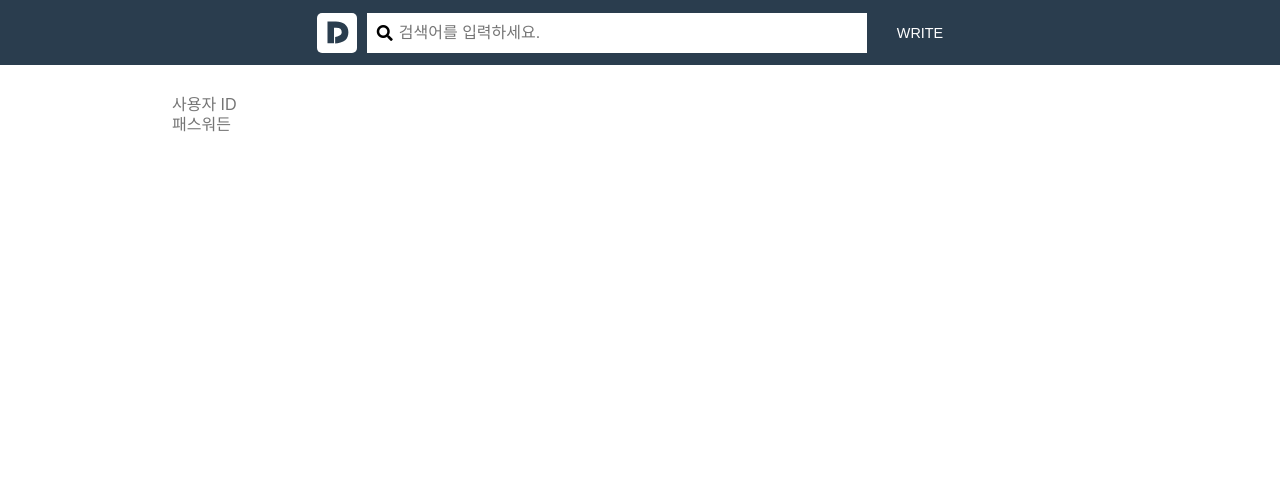
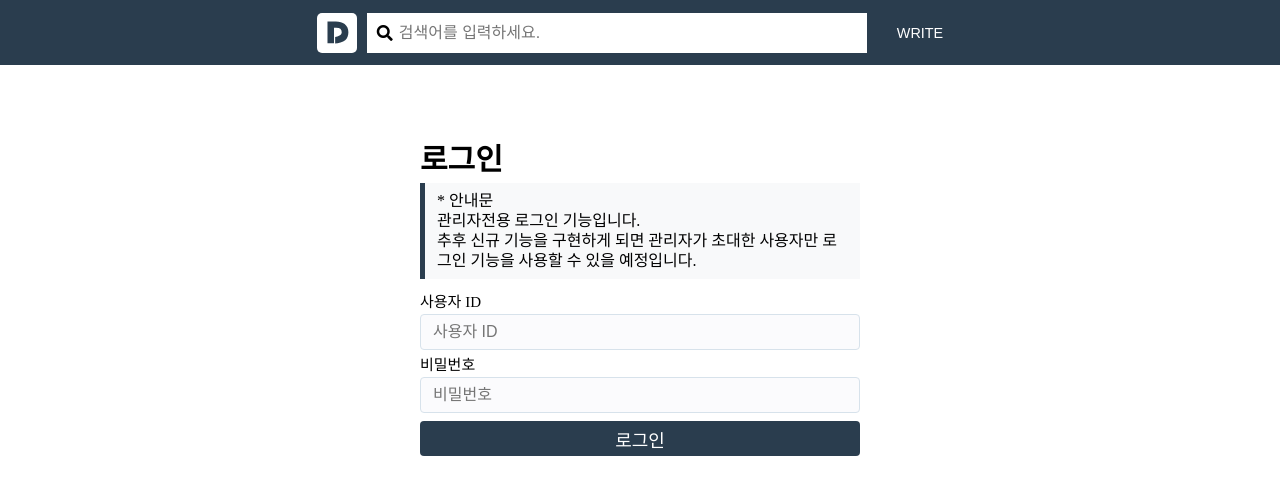
Before and after one commit to dosReady/dlog-frontend, a React (Create React App) app: page /login in a window 1280 px wide. Shown: the top 494 px of the page. Built offline with nearby package versions, Linux system fonts and the light colour scheme; what mobx-persist would draw is missing.

Commit message:
로그인 기능 구현중

```diff
--- a/src/App.tsx
+++ b/src/App.tsx
@@ -8,6 +8,7 @@ import { Switch,  BrowserRouter as Router, Route } from 'react-router-dom';
 import loadable from '@loadable/component';
 import ContentLoader from 'react-content-loader'
 import ErrorBoundaryComp from 'org/dlog/error/ErrorComp';
+import {ToastContainer} from 'react-toastify';
 
 
 const GlobalStyle  = createGlobalStyle`
@@ -154,6 +155,7 @@ class App extends React.Component<{appStore?:AppStore}, {}> {
               <Route exact path="/" component={BlogListPage} />
               <Route exact path="/blog" component={BlogListPage} />
               <Route exact path="/blog/write" component={BlogWritePage} />
+              <Route exact path="/blog/write/:postid" component={BlogWritePage} />
               <Route exact path="/blog/srch" component={BlogSrchPage}/>
               <Route exact path="/blog/:postid" component={BlogDetailPage}/>
               <Route exact path="/login" component={LoginPage} />
@@ -161,7 +163,6 @@ class App extends React.Component<{appStore?:AppStore}, {}> {
           </Router>
         </ErrorBoundaryComp>
 
-          {/*
         <ToastContainer
           position="bottom-right"
           autoClose={5000}
@@ -172,7 +173,7 @@ class App extends React.Component<{appStore?:AppStore}, {}> {
           pauseOnFocusLoss
           draggable
           pauseOnHover
-            /> */}
+          />
       </>
     )
   }
--- a/src/lib/AxiosUtlz.tsx
+++ b/src/lib/AxiosUtlz.tsx
@@ -44,10 +44,13 @@ const resSuccessCallback = async function(res:AxiosResponse):Promise<AxiosRespon
         if(chkRes.data.user !== undefined) {
             LoginSrvc.setLocalStorage(chkRes.data.user);
             res.config.headers.Authorization = `Bearer ${chkRes.data.user.AccessToken}`;
+            return sec(res.config);
+        } else {
+            alert("로그인 하시기 바랍니다.");
+            window.location.replace("/login");
+            return res;
         }
 
-        console.log(res.config)
-        return sec(res.config);
     } else if(data.errormsg === AuthChek.REFRESH) {
         alert("로그인 하시기 바랍니다.");
         window.location.replace("/login");
--- a/src/org/dlog/comn/ContainerComp.tsx
+++ b/src/org/dlog/comn/ContainerComp.tsx
@@ -9,7 +9,7 @@ import { AppStore } from '@types';
 
 @inject('appStore')
 @observer
-class ConatinerComp extends React.Component<RouteComponentProps&{width: string, appStore?: AppStore}, {}> {
+class ConatinerComp extends React.Component<RouteComponentProps&{width: string, marginTop: string, appStore?: AppStore}, {}> {
 
     @autobind
     onClickLogo():void {
@@ -43,7 +43,7 @@ class ConatinerComp extends React.Component<RouteComponentProps&{width: string,
                         <button onClick={this.goWritePage}>WRITE</button>
                     </LinkWrap>
                 </HeaderTop>
-                <ContentsWrap width={this.props.width}>{this.props.children}</ContentsWrap>
+                <ContentsWrap width={this.props.width} marginTop={this.props.marginTop}>{this.props.children}</ContentsWrap>
             </main>
         )
     }
--- a/src/org/dlog/comn/ContainerStyledComp.tsx
+++ b/src/org/dlog/comn/ContainerStyledComp.tsx
@@ -53,11 +53,11 @@ padding: 0 0.3rem 0 2rem;
 `
 
 
-export const ContentsWrap = styled.section<{width: string}>`
+export const ContentsWrap = styled.section<{width: string, marginTop: string}>`
 max-width: ${props => props.width}px;
 margin-left: auto;
 margin-right: auto;
-margin-top: 30px;
+margin-top: ${props => props.marginTop.length === 0 ? '30' : props.marginTop}px;
 padding: 0 30px;
 
 @media screen and (max-width: 1030px) {
--- a/src/org/dlog/comn/LoginComp.tsx
+++ b/src/org/dlog/comn/LoginComp.tsx
@@ -1,12 +1,65 @@
 import { AppStore, User } from '@types';
 import autobind from 'autobind-decorator';
-import { sec } from 'lib';
 import { toJS } from 'mobx';
 import { inject, observer } from 'mobx-react';
+import ConatinerComp from 'org/dlog/comn/ContainerComp';
 import LoginRepo from 'org/dlog/comn/LoginRepo';
 import React from 'react';
-import ConatinerComp from 'org/dlog/comn/ContainerComp';
+import styled from 'styled-components';
+import {toast} from 'react-toastify';
 
+const LoginTitleDiv = styled.div`
+    span {
+        font-size: 30px;
+        font-weight: 700;
+        display: block;
+        margin-bottom: 8px;
+    }
+
+    div {
+        background-color: rgb(248,249,250);
+        margin-bottom: 8px;
+        padding: 8px 12px;
+        border-left: 5px solid #2A3D4E;
+        line-height: 1.25;
+    }
+    margin-bottom: 16px;
+`;
+
+const LoginWrapDiv = styled.div`
+    span {
+        display: block;
+        font-size: 15px;
+        margin-bottom: 4px;
+    }
+    input {
+        :focus {
+            border: 0.0625rem solid #2A3D4E;
+            box-shadow: inset 0 0 0 0.0625rem #2A3D4E;
+        }
+        width: 100%;
+        padding: 8px 12px;
+        background-color: #FBFBFD;
+        border: 1px solid #D7E2EB;
+        border-radius: 0.25rem;
+        transition-duration: 0.08s;
+        transition-property: all;
+        transition-timing-function: ease-in-out;
+        transition-delay: initial;
+        font-size: 16px;
+        margin-bottom: 8px;
+    }
+
+    button {
+        width: 100%;
+        background-color: #2A3D4E;
+        height:35px;
+        font-size: 18px;
+        :hover
+            background-color : #476886;
+        }
+    }
+`;
 
 @inject('appStore')
 @observer
@@ -22,20 +75,21 @@ class LoginComp extends React.Component<{appStore?:AppStore}, {}> {
 
         return false
     }
+
+
     private isValidated(user:User|undefined): boolean {
-        console.log(user)
         if(user === undefined) {
-            alert("사용자 아이디와 비밀번호를 입력하십시오.")
+            toast.error("사용자 아이디와 비밀번호를 입력하십시오.");
             return false;
         }
 
         if(this.isEmpty(user.LoginID)) {
-            alert("사용자 아이디는 반드시 입력하십시오.");
+            toast.error("사용자 아이디는 반드시 입력하십시오.");
             return false;
         }
 
         if(this.isEmpty(user.Password)) {
-            alert("비밀번호는 반드시 입력하십시오.");
+            toast.error("비밀번호는 반드시 입력하십시오.");
             return false;
         }
 
@@ -65,23 +119,24 @@ class LoginComp extends React.Component<{appStore?:AppStore}, {}> {
         appStore?.setPwd(event.target.value);
     }
 
-    callback(res:any, error:any) {
-        console.log(`res \n${res}`);
-        console.log(`res \n${error}`);
-    }
-
-    @autobind
-    private onClickTest(): void {
-        sec.post('api/get/postlist', {"category": {CtgID: "1"}});
-    }
-
     public render():JSX.Element {
         return (
-            <ConatinerComp width="1000">
-                <div><input type="text" placeholder="사용자 ID" onChange={this.onChangeID} /></div>
-                <div><input type="password" placeholder="패스워든" onChange={this.onChangePWD}/></div>
-                <div><button onClick={this.onLoginBtnClick}>로그인</button></div>
-                <div><button onClick={this.onClickTest}>테스트</button></div>
+            <ConatinerComp width="500" marginTop="80">
+                <LoginTitleDiv>
+                    <span>로그인</span>
+                    <div>
+                        <p>* 안내문</p>
+                        <p>관리자전용 로그인 기능입니다.</p>
+                        <p>추후 신규 기능을 구현하게 되면 관리자가 초대한 사용자만 로그인 기능을 사용할 수 있을 예정입니다.</p>
+                    </div>
+                </LoginTitleDiv>
+                <LoginWrapDiv>
+                    <span>사용자 ID</span>
+                    <input type="text" placeholder="사용자 ID" onChange={this.onChangeID} />
+                    <span>비밀번호</span>
+                    <input type="password" placeholder="비밀번호" onChange={this.onChangePWD}/>
+                    <button onClick={this.onLoginBtnClick}>로그인</button>
+                </LoginWrapDiv>
             </ConatinerComp>
         )
     }
--- a/src/org/dlog/view/BlogListView.tsx
+++ b/src/org/dlog/view/BlogListView.tsx
@@ -8,7 +8,7 @@ class BlogListView extends React.Component<{}, {}>{
     render():JSX.Element {
         return (
             <>
-            <ConatinerComp width="1100">
+            <ConatinerComp width="1100" marginTop="">
                 <BlogListViewWrap>
                     <div id="blogList"><BlogListComp  /></div>
                     <TagListComp id="tagList"/>
```
Lines whose indentation alone changed are shown as unchanged.
